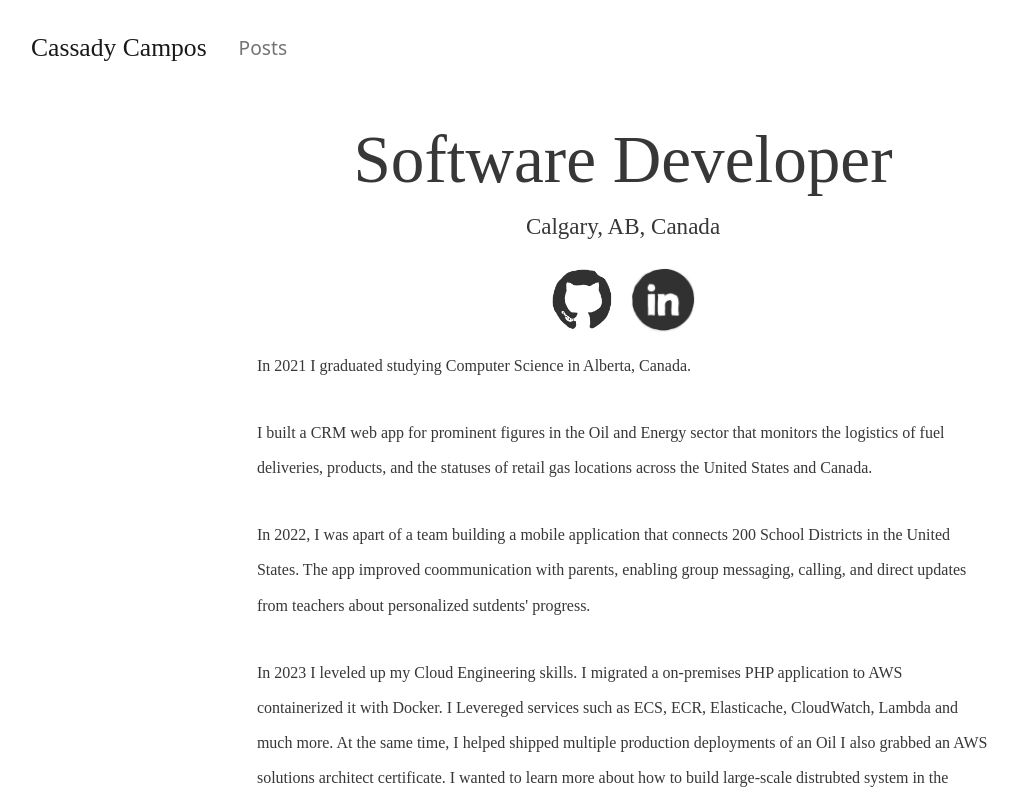
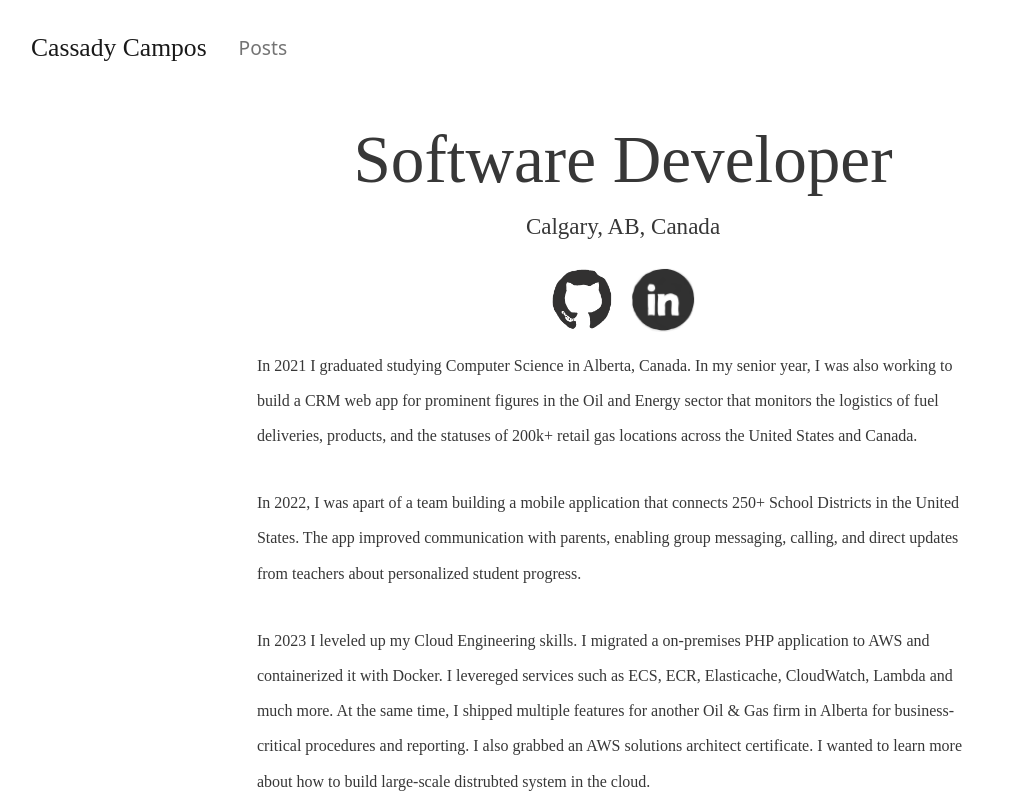
Before and after one commit to CassadyCampos/portfolio2021, a Next.js app: page / in a window 1280 px wide. Shown: the top 800 px of the page, without its empty margins (17-1035 px from the left). Built offline with nearby package versions, Linux system fonts and the light colour scheme; a web font is replaced by a local one.

Commit message:
typo errors lol

```diff
--- a/pages/index.js
+++ b/pages/index.js
@@ -115,23 +115,19 @@ export default function Home({ posts }) {
                                 <div className={textStyles.wrapper + ' mx-5 animate__animated animate__slideInUp'}>
 
             <div className={styles.baseText + ' my-3 ' + styles.baseFont}>
-                {"In 2021 I graduated studying Computer Science in Alberta, Canada."}
+                {"In 2021 I graduated studying Computer Science in Alberta, Canada. In my senior year, I was also working to build a CRM web app for prominent figures in the Oil and Energy sector that monitors the logistics of fuel deliveries, products, and the statuses of 200k+ retail gas locations across the United States and Canada."}
             </div>
-        <br/>
+            <br/>
+            <br/>
 
             <div className={styles.baseText + ' my-3 ' + styles.baseFont}>
-                {"I built a CRM web app for prominent figures in the Oil and Energy sector that monitors the logistics of fuel deliveries, products, and the statuses of retail gas locations across the United States and Canada."}
+                {"In 2022, I was apart of a team building a mobile application that connects 250+ School Districts in the United States. The app improved communication with parents, enabling group messaging, calling, and direct updates from teachers about personalized student progress."}
             </div>
             <br/>
 
             <div className={styles.baseText + ' my-3 ' + styles.baseFont}>
-                {"In 2022, I was apart of a team building a mobile application that connects 200 School Districts in the United States. The app improved coommunication with parents, enabling group messaging, calling, and direct updates from teachers about personalized sutdents' progress."}
-            </div>
-            <br/>
-
-            <div className={styles.baseText + ' my-3 ' + styles.baseFont}>
-                {"In 2023 I leveled up my Cloud Engineering skills. I migrated a on-premises PHP application to AWS containerized it with Docker. I Levereged services such as ECS, ECR, Elasticache, CloudWatch, Lambda and much more. At the same time, I helped shipped multiple production deployments of an Oil "
-                + " I also grabbed an AWS solutions architect certificate. I wanted to learn more about how to build large-scale distrubted system in the cloud."}
+                {"In 2023 I leveled up my Cloud Engineering skills. I migrated a on-premises PHP application to AWS and containerized it with Docker. I levereged services such as ECS, ECR, Elasticache, CloudWatch, Lambda and much more. At the same time, I shipped multiple features for another Oil "
+                + " & Gas firm in Alberta for business-critical procedures and reporting. I also grabbed an AWS solutions architect certificate. I wanted to learn more about how to build large-scale distrubted system in the cloud."}
             </div>
             <br/>
 
```
